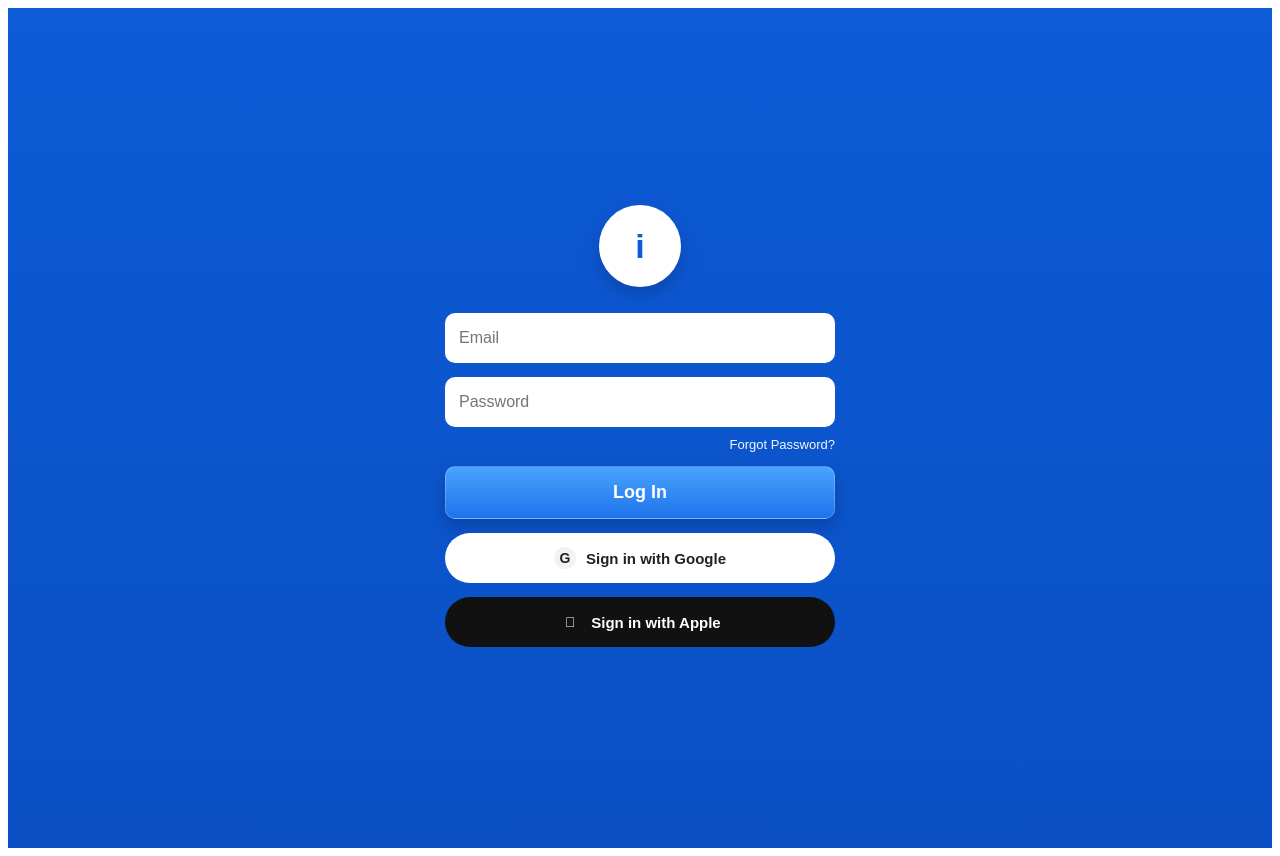
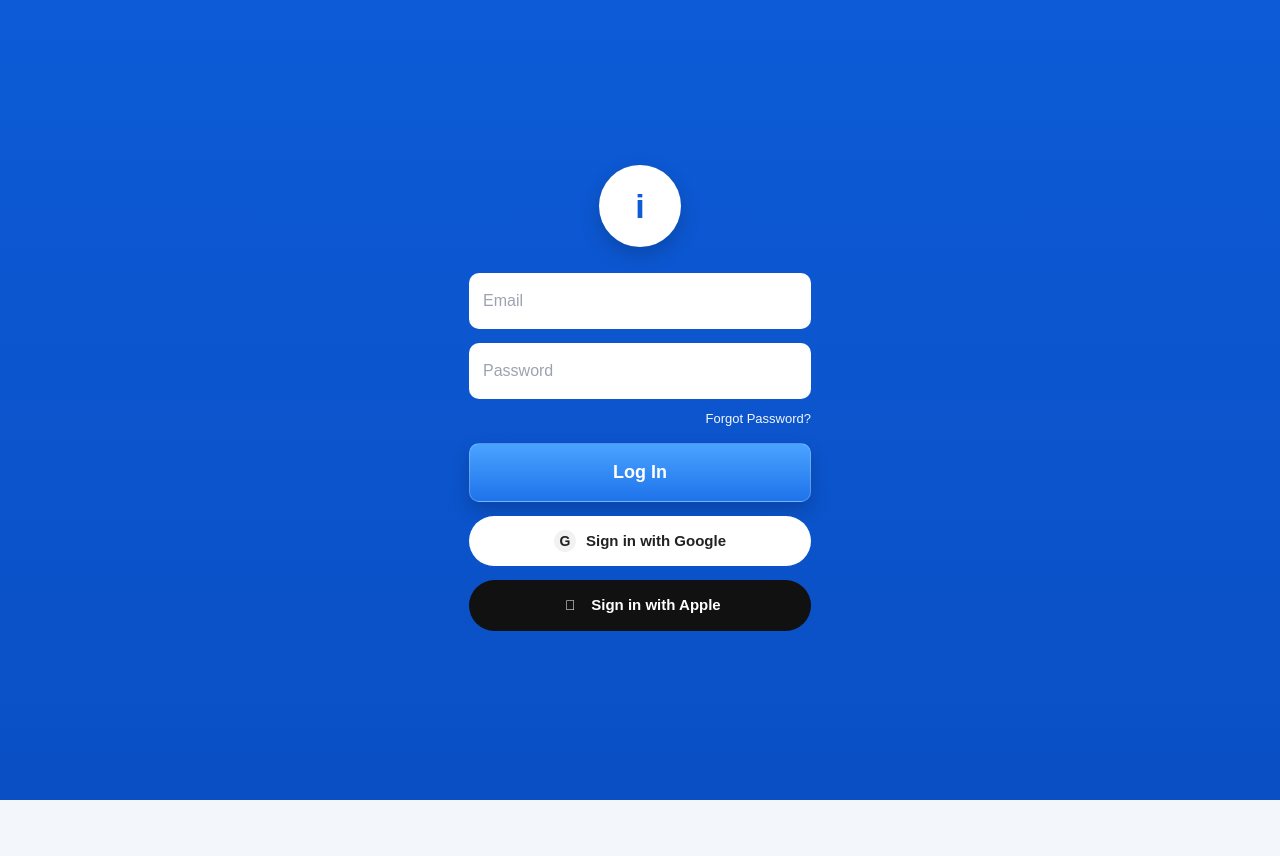
Before and after one commit to jumboslice09/terminal-operations-board, a Next.js app: page / in a window 1280 px wide. After the commit the page ends 800 px from the top, so only its background shows below. Built offline with nearby package versions, Linux system fonts and the light colour scheme.

Commit message:
Update RootLayout to include language attribute

```diff
--- a/app/layout.tsx
+++ b/app/layout.tsx
@@ -1,13 +1,17 @@
+import "./globals.css";
+
+export const metadata = {
+  title: "Terminal Operations Board",
+};
+
 export default function RootLayout({
   children,
 }: {
-  children: React.ReactNode
+  children: React.ReactNode;
 }) {
   return (
-    <html>
-      <body style={{fontFamily:"Arial"}}>
-        {children}
-      </body>
+    <html lang="en">
+      <body>{children}</body>
     </html>
-  )
+  );
 }
```
